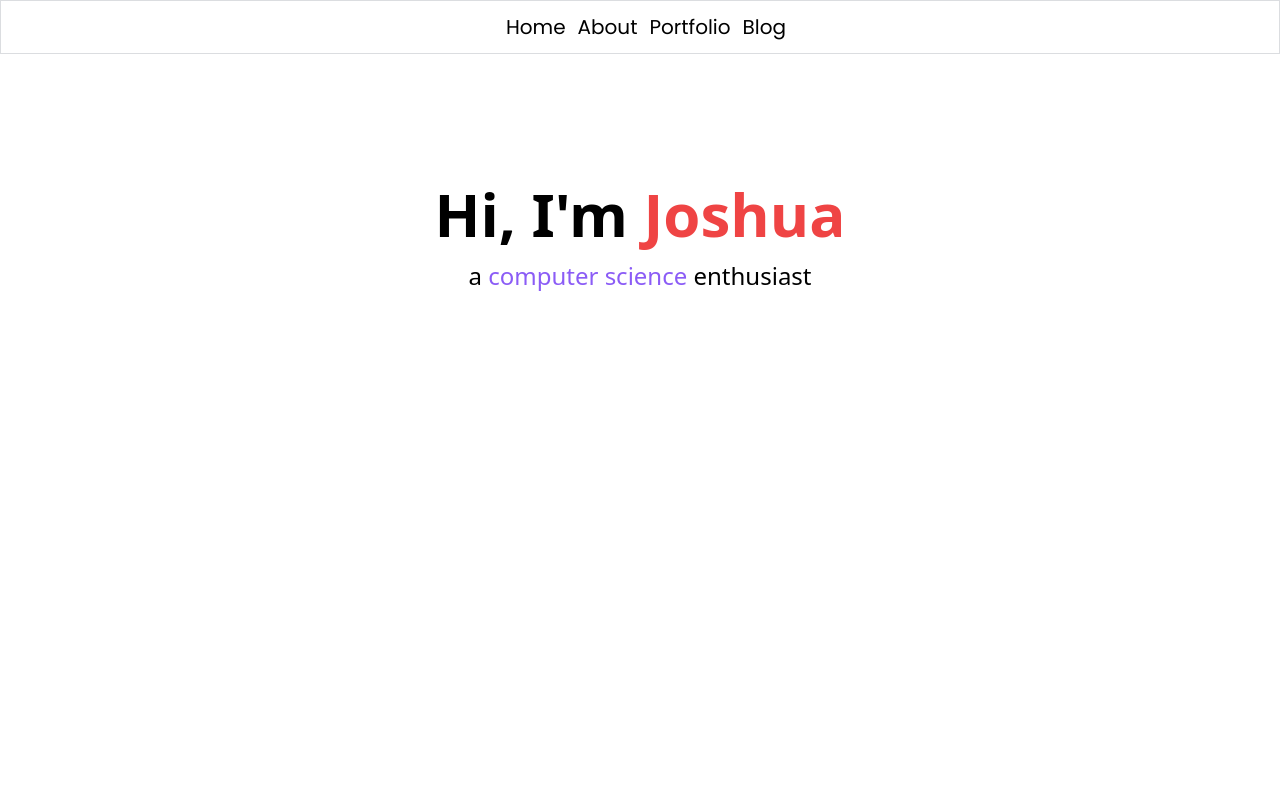
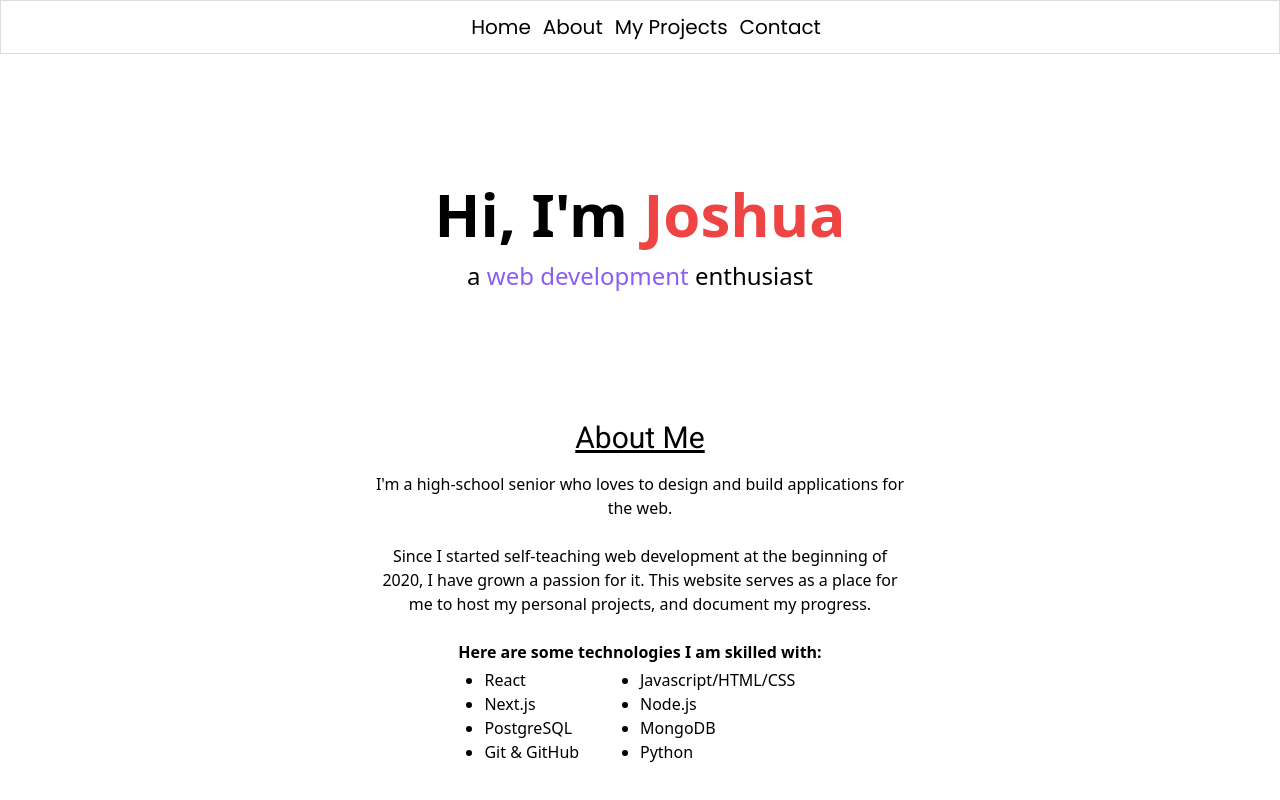
Before and after one commit to frozenal/portfolio-page, a Gatsby site: page / in a window 1280 px wide. Built offline with nearby package versions, Linux system fonts and the light colour scheme; Gatsby itself is replaced by a stand-in of ours.

Commit message:
add about me section

```diff
--- /dev/null
+++ b/src/components/AboutSection.css
@@ -0,0 +1,4 @@
+.skills-grid {
+    display: grid;
+    grid-template-columns: repeat(2, minmax(60px, 280px));
+}
--- /dev/null
+++ b/src/components/AboutSection.tsx
@@ -0,0 +1,43 @@
+import * as React from "react"
+import "./AboutSection.css"
+
+interface Props {}
+
+const AboutSection = (props: Props) => {
+  return (
+    <div id="about" className="flex flex-col items-center">
+      <h2
+        style={{ fontFamily: "Roboto" }}
+        className="text-3xl text-center w-full underline"
+      >
+        About Me
+      </h2>
+      <div className="pt-4 text-center w-5/12">
+        I'm a high-school senior who loves to design and build applications for
+        the web.
+        <br />
+        <br />
+        Since I started self-teaching web development at the beginning of 2020,
+        I have grown a passion for it. This website serves as a place for me to
+        host my personal projects, and document my progress.
+        <br />
+        <br />
+        <div className="font-bold">
+          Here are some technologies I am skilled with:
+        </div>
+        <ul className="grid grid-cols-2 list-disc text-left w-7/12 mx-auto my-1">
+          <li>React</li>
+          <li>Javascript/HTML/CSS</li>
+          <li>Next.js</li>
+          <li>Node.js</li>
+          <li>PostgreSQL</li>
+          <li>MongoDB</li>
+          <li>Git & GitHub</li>
+          <li>Python</li>
+        </ul>
+      </div>
+    </div>
+  )
+}
+
+export default AboutSection
--- a/src/components/HeroSection.tsx
+++ b/src/components/HeroSection.tsx
@@ -5,12 +5,12 @@ interface Props {}
 const HeroSection = (props: Props) => {
   return (
     <div className="w-full flex flex-col items-center py-32">
-      <div className="text-6xl font-bold ">
+      <h1 className="text-6xl font-bold ">
         Hi, I'm <span className="text-red-500">Joshua</span>
-      </div>
-      <div className="pt-4 text-2xl">
-        a <span className="text-purple-500">computer science</span> enthusiast
-      </div>
+      </h1>
+      <h2 className="pt-4 text-2xl">
+        a <span className="text-purple-500">web development</span> enthusiast
+      </h2>
     </div>
   )
 }
--- a/src/components/Navbar.tsx
+++ b/src/components/Navbar.tsx
@@ -5,11 +5,11 @@ interface Props {}
 
 const Navbar = (props: Props) => {
   return (
-    <div className="fixed top-0 flex flex-row justify-center w-screen py-3 px-3 border border-b-1 border-opacity-20 border-gray-600">
-      <NavbarLink title="Home" />
-      <NavbarLink title="About" />
-      <NavbarLink title="Portfolio" />
-      <NavbarLink title="Blog" />
+    <div className="fixed top-0 flex flex-row justify-center w-screen py-3 px-3 border border-b-1 border-opacity-20 border-gray-600 bg-white">
+      <NavbarLink title="Home" section="" />
+      <NavbarLink title="About" section="#about" />
+      <NavbarLink title="My Projects" section="#projects" />
+      <NavbarLink title="Contact" section="#contact" />
     </div>
   )
 }
--- a/src/components/NavbarLink.tsx
+++ b/src/components/NavbarLink.tsx
@@ -2,12 +2,13 @@ import * as React from "react"
 
 interface Props {
   title: string
+  section: string
 }
 
 const NavbarLink = (props: Props) => {
   return (
     <div className="pl-3 text-xl" style={{ fontFamily: "Poppins" }}>
-      {props.title}
+      <a href={props.section}>{props.title}</a>
     </div>
   )
 }
--- a/src/pages/index.tsx
+++ b/src/pages/index.tsx
@@ -1,4 +1,5 @@
 import * as React from "react"
+import AboutSection from "../components/AboutSection"
 import HeroSection from "../components/HeroSection"
 import Navbar from "../components/Navbar"
 import "../css/globals.css"
@@ -9,8 +10,9 @@ const index = (props: Props) => {
   return (
     <div>
       <Navbar />
-      <main className="mt-14 flex flex-row w-screen">
+      <main className="mt-14 flex flex-col w-screen">
         <HeroSection />
+        <AboutSection />
       </main>
     </div>
   )
```
